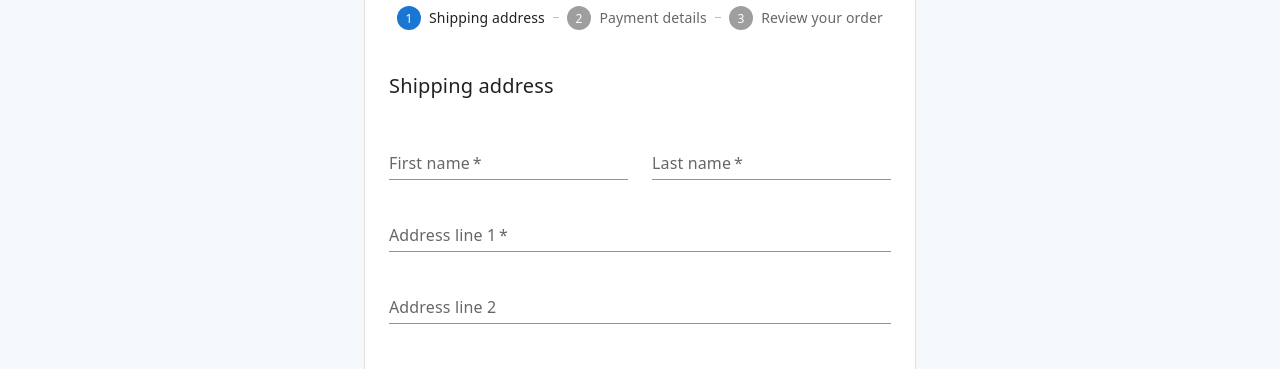
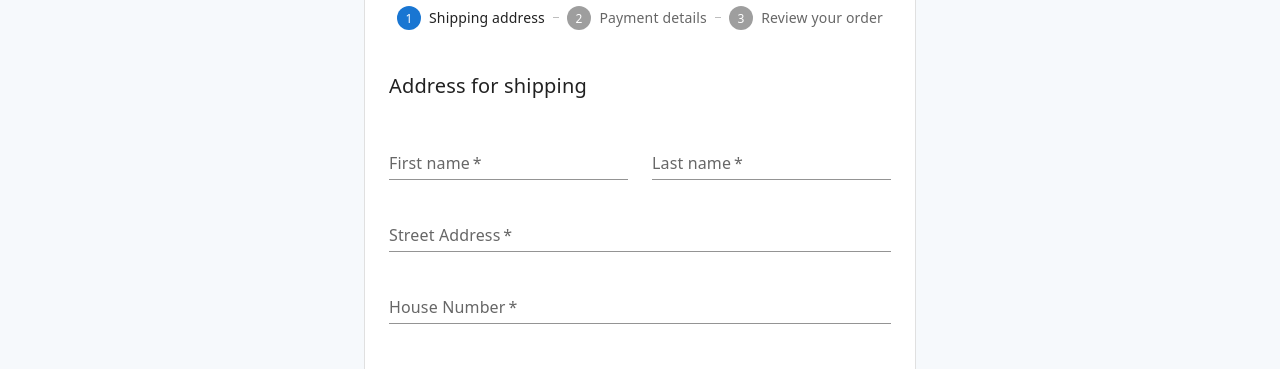
Before and after one commit to AfikNof95/WebAppsFinalProject, a React (Create React App) app in the folder client/: page /checkout in a window 1280 px wide. Shown: the part 181-550 px from the top of the page. Built offline with nearby package versions, Linux system fonts and the light colour scheme.

Commit message:
Save address form in db while match mongoose schema

```diff
--- a/client/src/pages/Checkout/AddressForm.jsx
+++ b/client/src/pages/Checkout/AddressForm.jsx
@@ -1,11 +1,24 @@
-import React, { useEffect, useState } from "react";
+import React, { useEffect, useState, useRef } from "react";
 import { useShoppingCart } from "../../context/ShoppingCartContext";
 import { Grid, Typography, TextField, Box, Button } from "@mui/material";
+import axios from "axios";
+import { useAuth } from "../../context/AuthContext";
 
 export default function AddressForm(props) {
+
   const { userInfo, handleFormChange } = useShoppingCart();
   const { handleNext } = props;
   const [isNextAvailable, setIsNextAvailable] = useState(false);
+  const firstName = useRef();
+  const lastName = useRef();
+  const zipCode = useRef();
+  const city = useRef();
+  const country = useRef();
+  const houseNumber = useRef();
+  const street = useRef();
+  let updateUserAdress = useRef()
+  const { getUser } = useAuth()
+  const user = getUser()
 
   const checkFormValidation = () => {
     for (let contactInfoField of Object.keys(userInfo)) {
@@ -29,10 +42,24 @@ export default function AddressForm(props) {
     checkFormValidation();
   }, [userInfo]);
 
+  useEffect(() => {
+    updateUserAdress.current = async () => {
+      const response = await axios.post(`http://localhost:2309/Address`, {
+        country: country.current.value,
+        city: city.current.value,
+        street: street.current.value,
+        houseNumber: houseNumber.current.value,
+        zipCode: zipCode.current.value,
+        user: user.localId
+      });
+      handleNext()
+    };
+  }, []);
+
   return (
     <React.Fragment>
       <Typography variant="h6" sx={{ marginBottom: "1.5em" }} gutterBottom>
-        Shipping address
+        Address for shipping
       </Typography>
       <Grid container spacing={3}>
         <Grid item xs={12} sm={6}>
@@ -48,6 +75,7 @@ export default function AddressForm(props) {
             variant="standard"
             inputProps={{ maxLength: 14, minLength: 2 }}
             onChange={handleFormChange}
+            inputRef={firstName}
           />
         </Grid>
         <Grid item xs={12} sm={6}>
@@ -63,6 +91,7 @@ export default function AddressForm(props) {
             variant="standard"
             inputProps={{ maxLength: 14, minLength: 2 }}
             onChange={handleFormChange}
+            inputRef={lastName}
           />
         </Grid>
         <Grid item xs={12}>
@@ -70,7 +99,7 @@ export default function AddressForm(props) {
             required
             id="address1"
             name="address1"
-            label="Address line 1"
+            label="Street Address"
             value={userInfo?.address1 && userInfo.address1}
             placeholder={!userInfo?.address1 && "Address..."}
             fullWidth
@@ -78,13 +107,15 @@ export default function AddressForm(props) {
             variant="standard"
             inputProps={{ maxLength: 22, minLength: 2 }}
             onChange={handleFormChange}
+            inputRef={street}
           />
         </Grid>
         <Grid item xs={12}>
           <TextField
+            required
             id="address2"
             name="address2"
-            label="Address line 2"
+            label="House Number"
             value={userInfo?.address2 && userInfo.address2}
             placeholder={!userInfo?.address2 && "Address 2..."}
             fullWidth
@@ -92,6 +123,7 @@ export default function AddressForm(props) {
             variant="standard"
             inputProps={{ maxLength: 22, minLength: 2 }}
             onChange={handleFormChange}
+            inputRef={houseNumber}
           />
         </Grid>
         <Grid item xs={12} sm={6}>
@@ -107,6 +139,7 @@ export default function AddressForm(props) {
             variant="standard"
             inputProps={{ maxLength: 18, minLength: 2 }}
             onChange={handleFormChange}
+            inputRef={city}
           />
         </Grid>
         <Grid item xs={12} sm={6}>
@@ -135,6 +168,7 @@ export default function AddressForm(props) {
             variant="standard"
             inputProps={{ maxLength: 8, minLength: 4 }}
             onChange={handleFormChange}
+            inputRef={zipCode}
           />
         </Grid>
         <Grid item xs={12} sm={6}>
@@ -150,13 +184,14 @@ export default function AddressForm(props) {
             variant="standard"
             inputProps={{ maxLength: 22, minLength: 2 }}
             onChange={handleFormChange}
+            inputRef={country}
           />
         </Grid>
       </Grid>
       <Box sx={{ display: "flex", justifyContent: "flex-end" }}>
         <Button
           variant="contained"
-          onClick={handleNext}
+          onClick={() => updateUserAdress.current()}
           sx={{ mt: 3, ml: 1 }}
           disabled={!isNextAvailable}
         >
```
